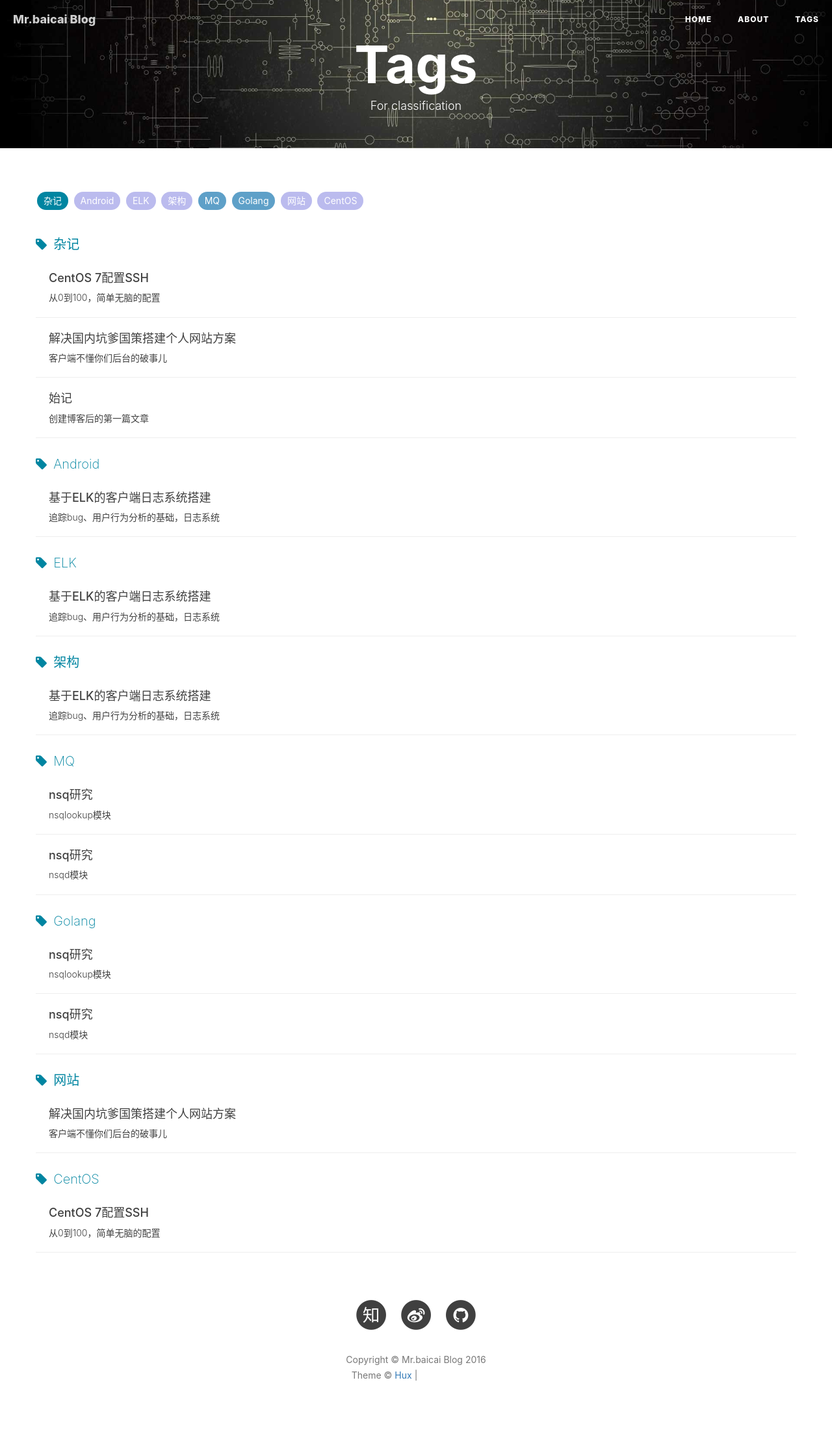
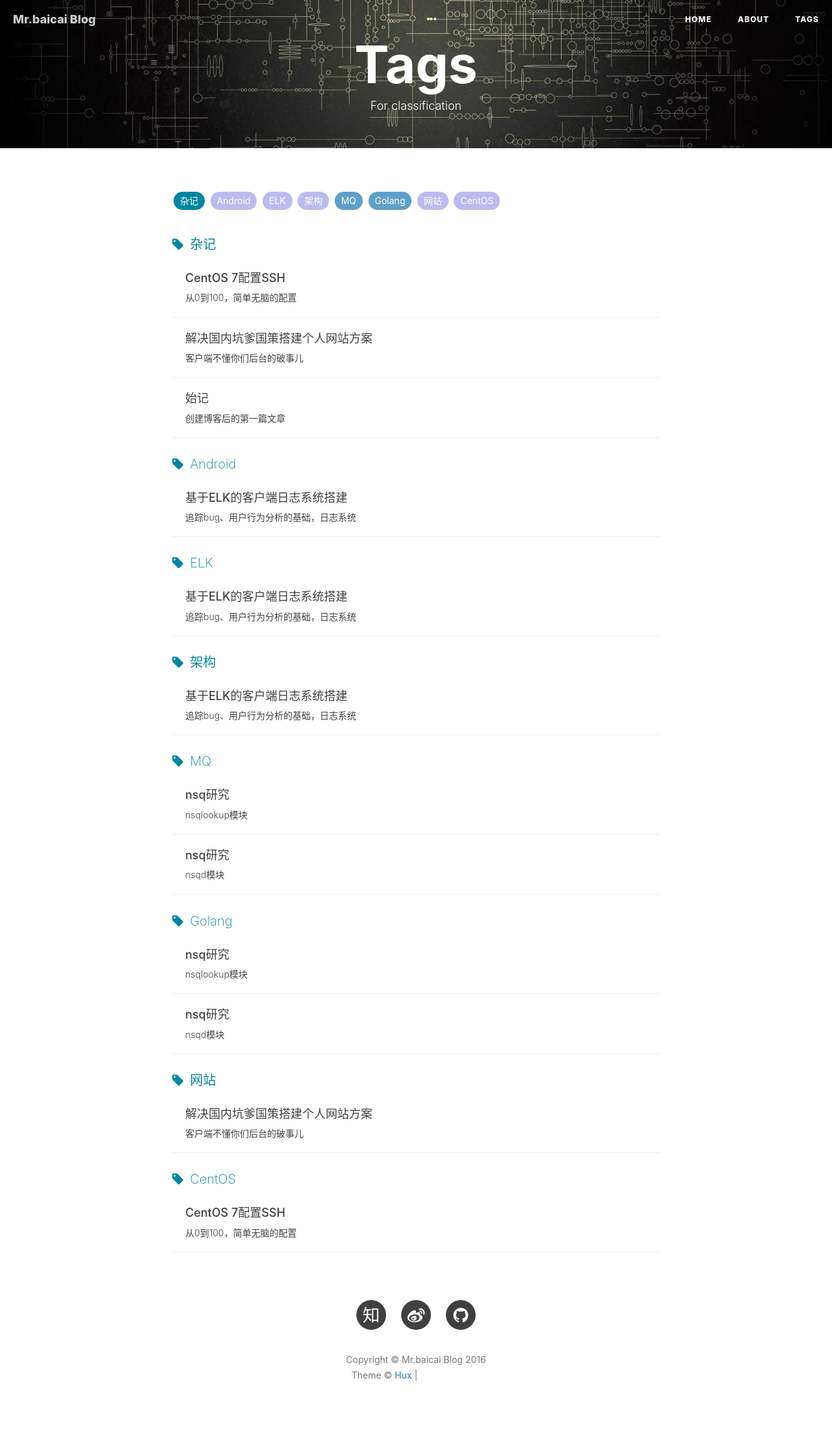
Before and after one commit to dashen19930328/zhangli.github.com, a Jekyll site: the page built from tags.html, in a window 1280 px wide. Shown: the whole page at 65% size. Built offline with Jekyll 4.4.1, drawn with Linux system fonts in a browser that asks for light colours; nearby versions of some CDN libraries; comment, search, counter and statistics services are not loaded; grey boxes are pictures that could not be loaded.

Commit message:
Update tags.html

```diff
--- a/tags.html
+++ b/tags.html
@@ -22,7 +22,7 @@
 <!-- Main Content -->
 <div class="container" >
 	<div class="row">
-
+	<div class="col-lg-8 col-lg-offset-2 col-md-10 col-md-offset-1">
 　　　　<div id='tag_cloud' class="tags" text-align="center">
 				{% for tag in site.tags %}
 				<a href="#{{ tag[0] }}" title="{{ tag[0] }}" rel="{{ tag[1].size }}">{{ tag[0] }}</a>
@@ -64,6 +64,6 @@
 			</div>
 			{% endfor %}
 
-
+             </div>
 	</div>
 </div>
```
